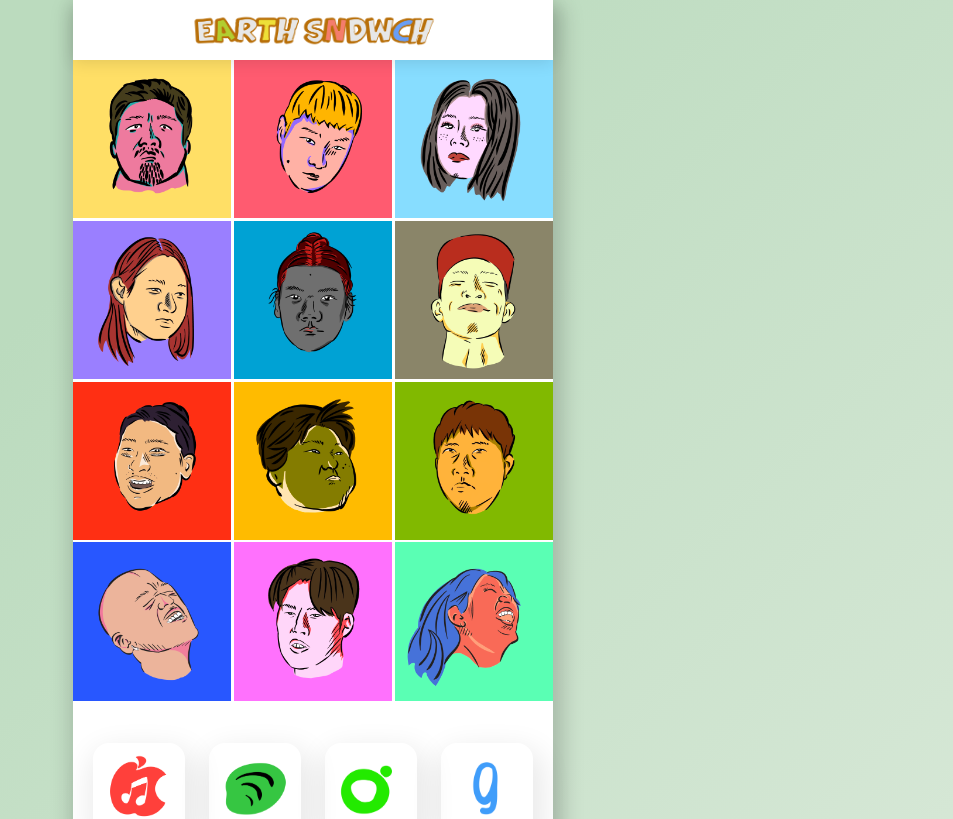
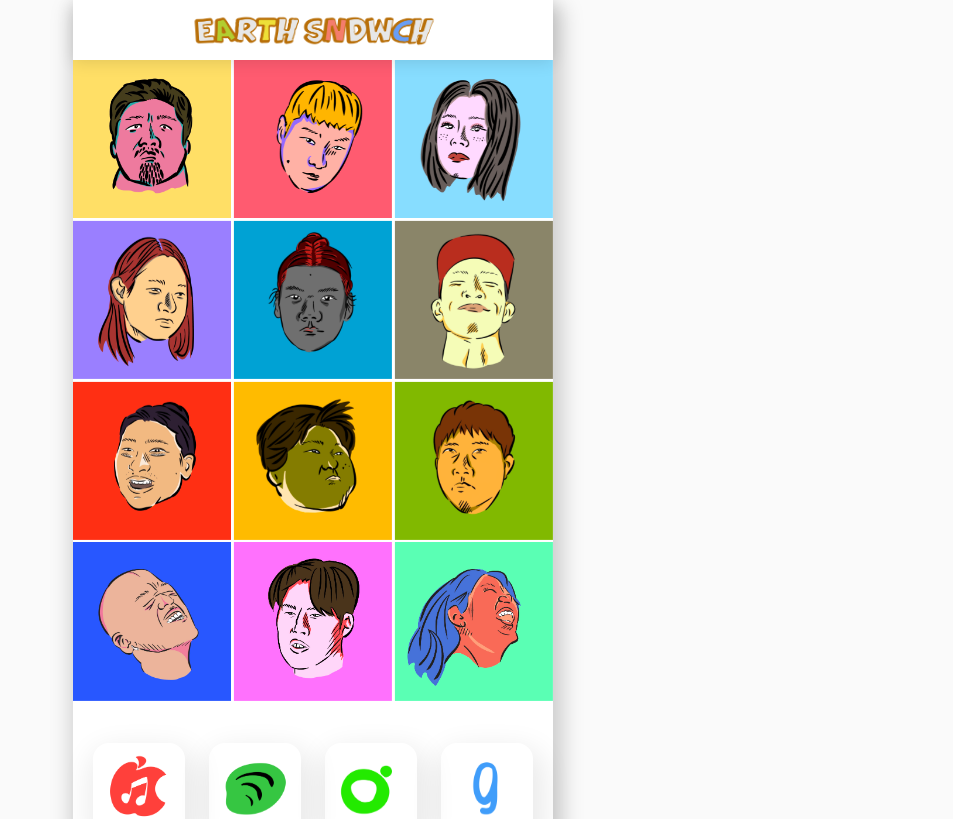
Before and after one commit to jongyunnn/earth-sandwitch, a Vue app: page / in a window 1280 px wide. Shown: the top 819 px of the page, without its empty margins (327-1280 px from the left). Built offline with nearby package versions, Linux system fonts and the light colour scheme.

Commit message:
design: update logo image

```diff
--- a/src/App.vue
+++ b/src/App.vue
@@ -48,25 +48,11 @@ body {
   -webkit-font-smoothing: antialiased;
   -moz-osx-font-smoothing: grayscale;
   text-align: center;
-  color: #2c3e50;
+  color: #151515;
   width: 100vw;
   margin: 0 auto;
   position: relative;
-  background-color: #deebdd;
-  background-image: linear-gradient(315deg, #deebdd 0%, #bbdbbe 74%);
-}
-
-#nav {
-  padding: 30px;
-
-  a {
-    font-weight: bold;
-    color: #2c3e50;
-
-    &.router-link-exact-active {
-      color: #42b983;
-    }
-  }
+  background-color: #fafafa;
 }
 
 /* Router Transition */
@@ -77,4 +63,16 @@ body {
 .page-enter, .page-leave-to /* .page-leave-active below version 2.1.8 */ {
   opacity: 0;
 }
+
+.lazy {
+  animation: 1s ease-in-out 0s 1 normal forwards running fadein;
+}
+@keyframes fadein {
+  from {
+    opacity: 0;
+  }
+  to {
+    opacity: 1;
+  }
+}
 </style>
--- a/src/views/Home.vue
+++ b/src/views/Home.vue
@@ -11,6 +11,7 @@
     <main class="main__container">
       <div class="people__wrapper">
         <img
+          class="lazy"
           :src="person.src"
           :alt="person.alt"
           v-for="(person, index) in people"
@@ -28,7 +29,12 @@
       <div class="icons__wrapper">
         <div class="icon" v-for="(icon, index) in icons" :key="index">
           <a class="icon-img" :href="icon.to" target="_blank">
-            <img :src="icon.imgPath" :alt="icon.name" :style="icon.style" />
+            <img
+              :src="icon.imgPath"
+              :alt="icon.name"
+              :style="icon.style"
+              class="lazy"
+            />
           </a>
           <span class="icon-name">{{ icon.name }}</span>
         </div>
@@ -45,9 +51,6 @@
         <a href="https://twitter.com/Earth__Sandwich" target="_blank">
           <img src="/imgs/sns/twitter-brands.svg" alt="ch-twitter" />
         </a>
-        <!-- <a href="https://facebook.com" target="_blank">
-          <img src="/imgs/sns/facebook-brands.svg" alt="ch-facebook" />
-        </a> -->
         <a href="https://www.instagram.com/earthsandwich2020" target="_blank">
           <img src="/imgs/sns/instagram-brands.svg" alt="ch-instagram" />
         </a>
```
Also changed, not shown: public/logo.png, 1 other file (tests, documents, lock files or other folders).
